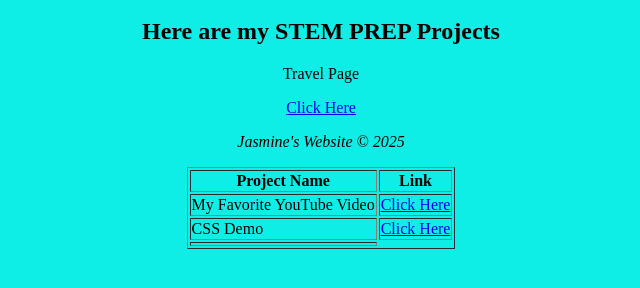
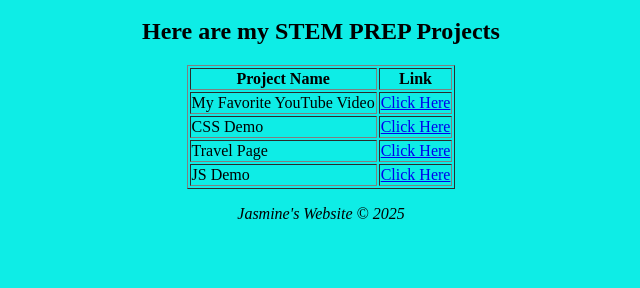
Before and after one commit to jrich1182/jrich1182.github.io, a plain HTML site: page index.html in a window 1280 px wide. Shown: the part 48-336 px from the top of the page, without its empty margins (319-959 px from the left). Drawn offline with Linux system fonts and the light colour scheme.

Commit message:
Update index.html

```diff
--- a/index.html
+++ b/index.html
@@ -25,7 +25,7 @@ background-color: #0eede6;
             </a>
           </td>
         </tr>
-        </tr>
+        <tr>
           <td>CSS Demo</td>
           <td>
             <p>
@@ -36,12 +36,22 @@ background-color: #0eede6;
           </td>
         </tr>
         <tr>
-      </td> Travel Page<td>
-      </td>
+          <td>Travel Page</td>
+          <td>
             <a href="travel.html">
               <p>Click Here</p>
             </a>
           </td>
+        </tr>
+        <tr>
+          <td>JS Demo</td>
+          <td>
+            <p>
+              <a href="jsdemo.html">Click Here</a>
+            </p>
+          </td>
+        </tr>
+      </table>
     <p><em>Jasmine's Website &copy; 2025</em></p>
     </center>
   </footer>
```
Lines whose indentation alone changed are shown as unchanged.
